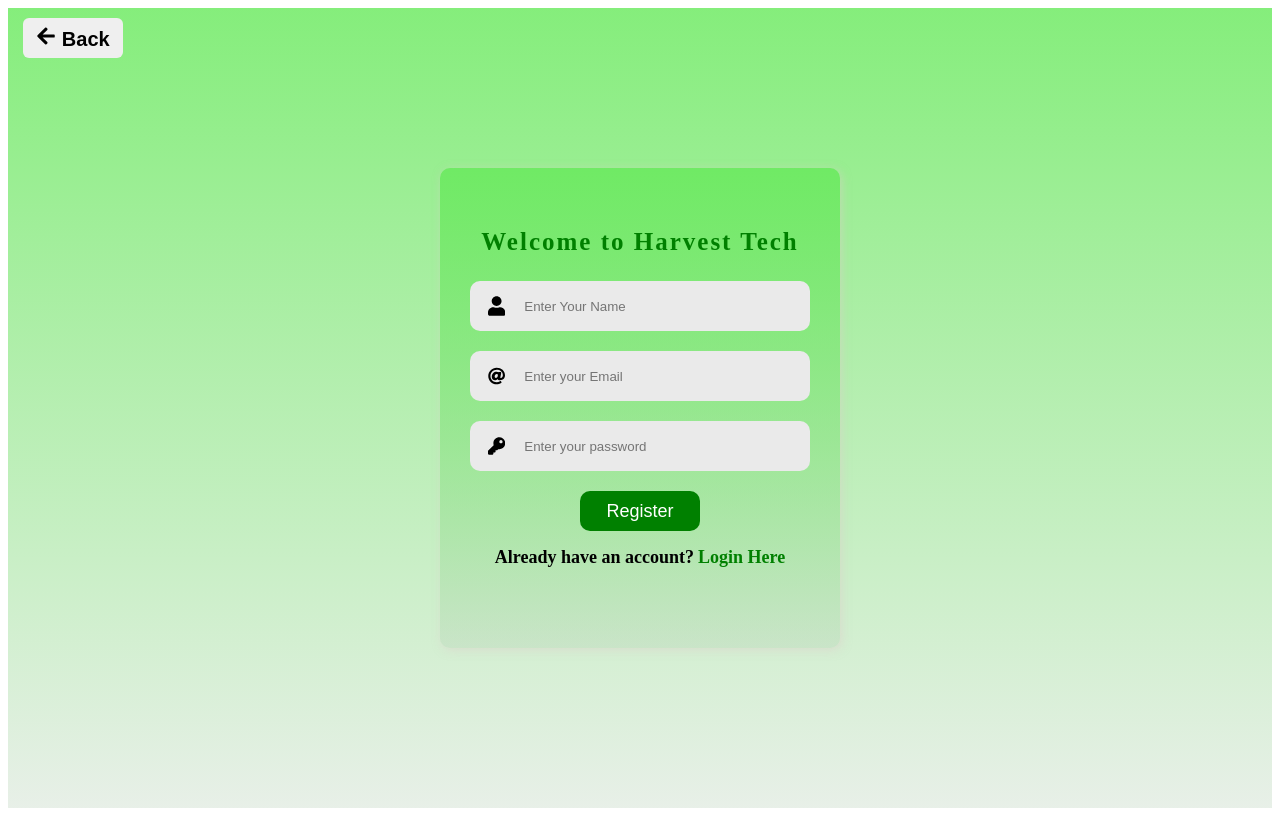
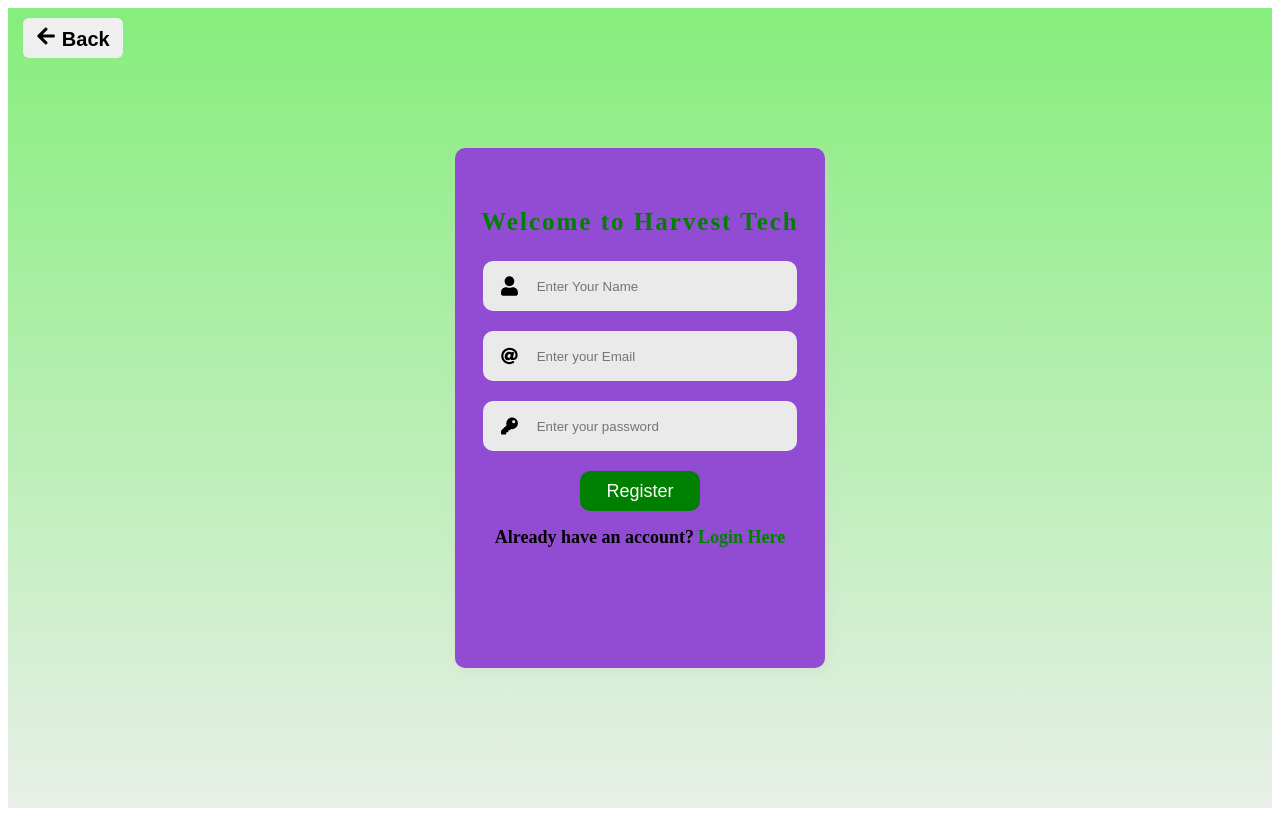
Before and after one commit to KunalSahu2023/React-Project, a React (Create React App) app in the folder frontend/: page /register in a window 1280 px wide. Built offline with nearby package versions, Linux system fonts and the light colour scheme.

Commit message:
added social

```diff
--- a/frontend/src/components/pages/account/Account.css
+++ b/frontend/src/components/pages/account/Account.css
@@ -21,16 +21,18 @@
     cursor: pointer;
 }
 .reg-box{
-    width: 400px;
-    height: 60%;
-    background: linear-gradient(rgba(101, 233, 89, 0.793), rgba(178, 204, 178, 0.3));
+    width: 370px;
+    height: 65%;
+}
+.reg-box, .login-box{
+    background: rgb(146, 76, 211);
     text-align: center;
     border-radius: 10px;
     box-shadow: 2px 2px 10px rgba(224, 203, 203, 0.5);
     transition: all .5s linear 1s;
 }
 .login-box{
-    width: 360px;
+    width: 370px;
     height: 380px;
 }
 .msg {
```
